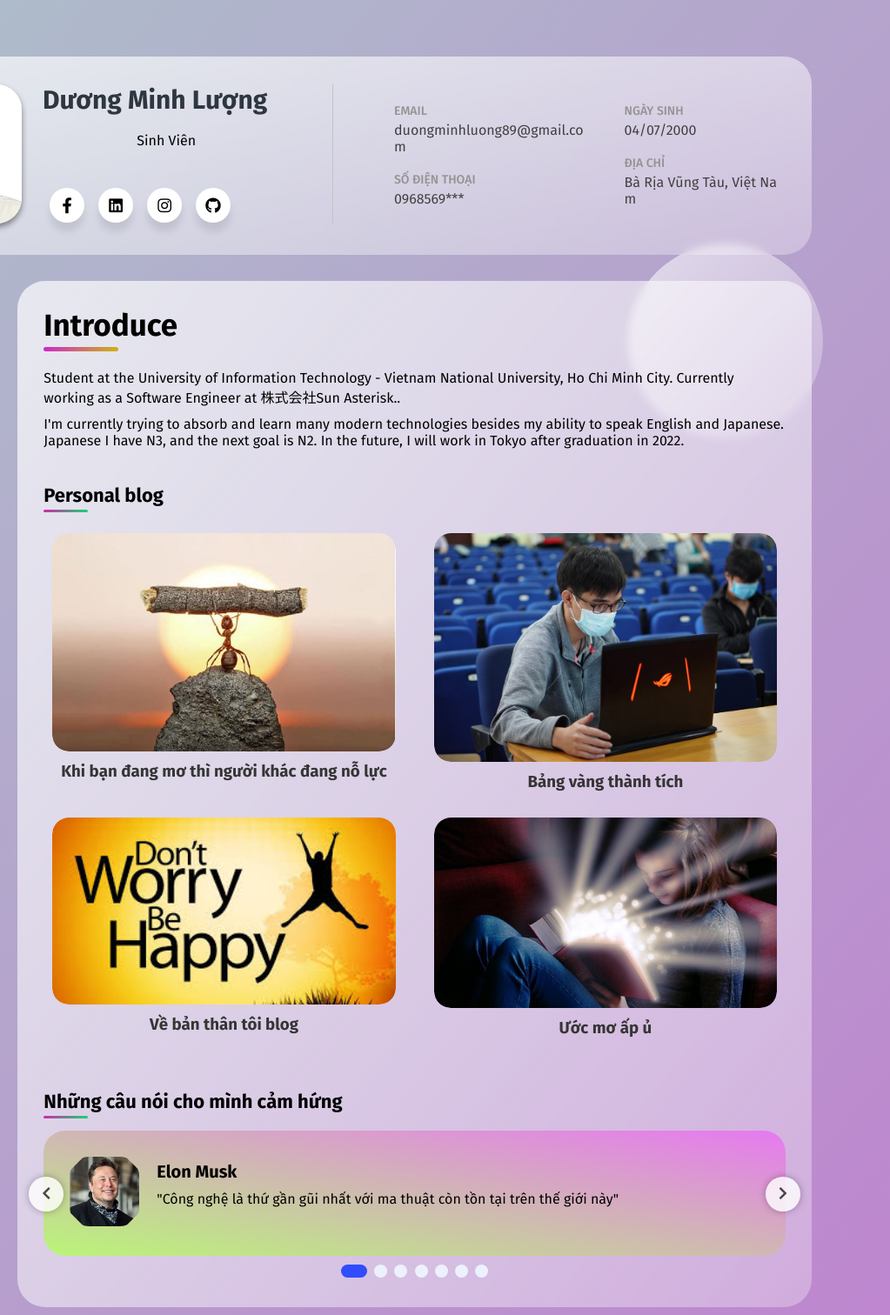
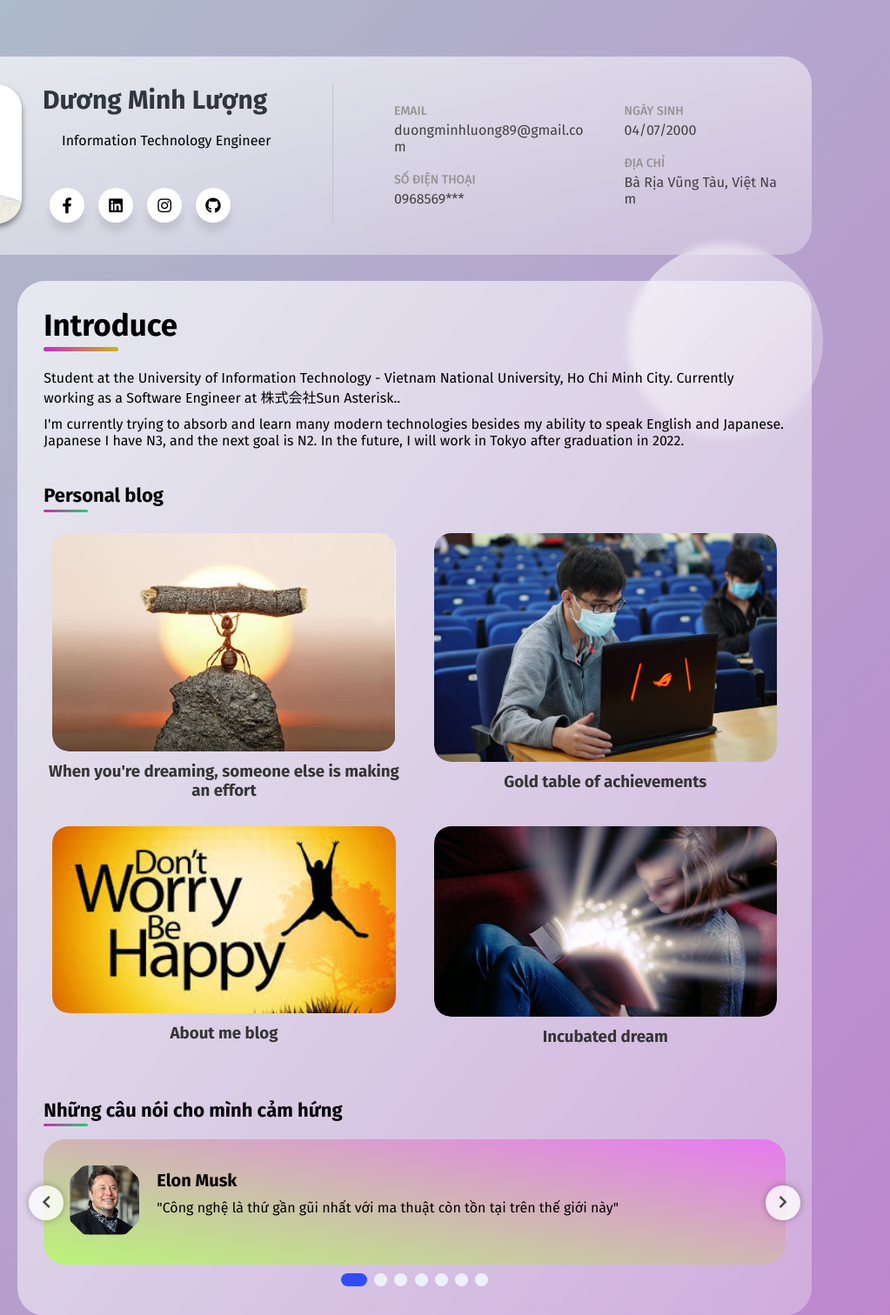
Before and after one commit to MinhLuong-077/profile-me, a plain HTML site: page index.html in a window 1280 px wide. Shown: the top 1512 px of the page at 87% size, 257-1280 px from the left. Drawn offline with Linux system fonts and the light colour scheme; a script that the page names is missing.

Commit message:
update eng

```diff
--- a/index.html
+++ b/index.html
@@ -230,7 +230,7 @@
                                     </h1>
                                     <br />
                                     <div class="intro-user-center__job">
-                                        Sinh Viên
+                                        Information Technology Engineer
                                     </div>
                                     <ul class="intro-user-right__social">
                                         <li
@@ -440,8 +440,7 @@
                                                         />
                                                     </div>
                                                     <h3 class="case-item--h3">
-                                                        Khi bạn đang mơ thì
-                                                        người khác đang nỗ lực
+                                                      When you're dreaming, someone else is making an effort
                                                     </h3>
                                                 </div>
                                             </a>
@@ -461,7 +460,7 @@
                                                         />
                                                     </div>
                                                     <h3 class="case-item--h3">
-                                                        Bảng vàng thành tích
+                                                       Gold table of achievements
                                                     </h3>
                                                 </div>
                                             </a>
@@ -480,7 +479,7 @@
                                                         />
                                                     </div>
                                                     <h3 class="case-item--h3">
-                                                        Về bản thân tôi blog
+                                                       About me blog
                                                     </h3>
                                                 </div>
                                             </a>
@@ -499,7 +498,7 @@
                                                         />
                                                     </div>
                                                     <h3 class="case-item--h3">
-                                                        Ước mơ ấp ủ
+                                                        Incubated dream
                                                     </h3>
                                                 </div>
                                             </a>
```
